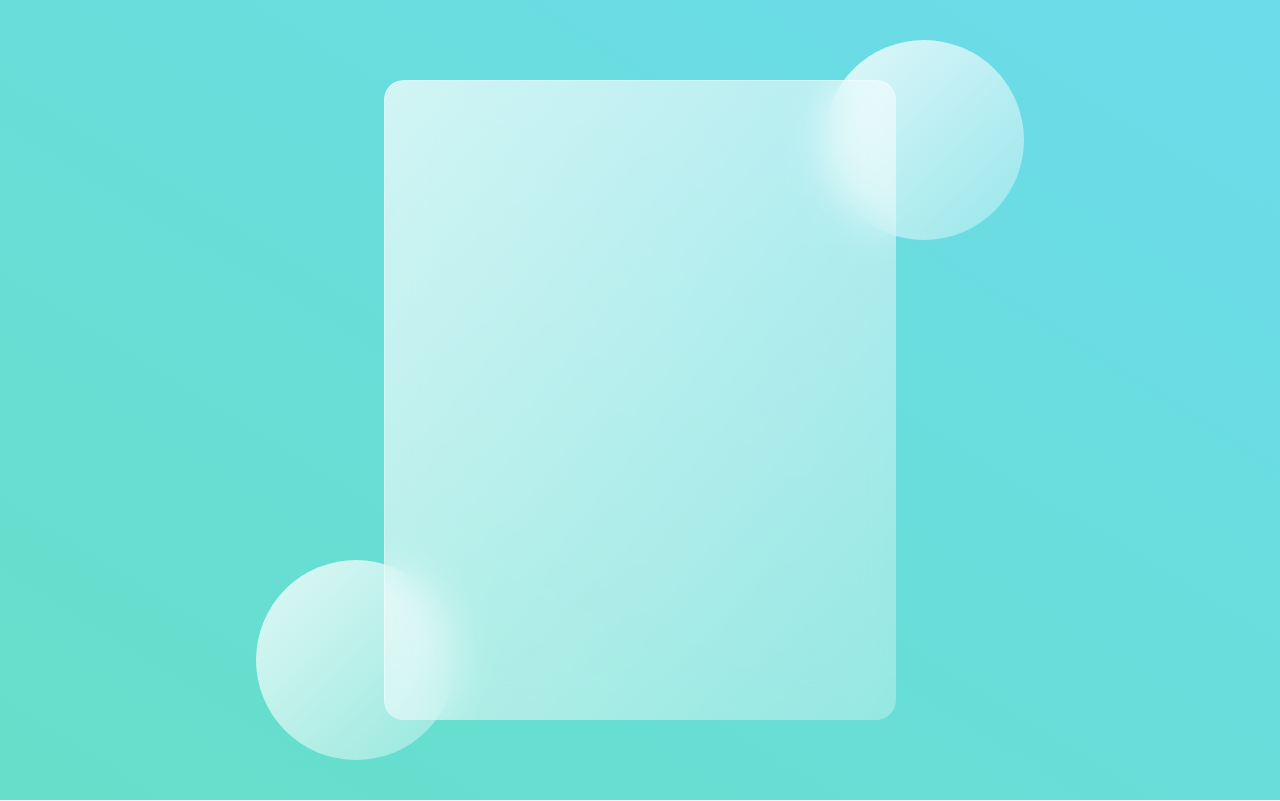
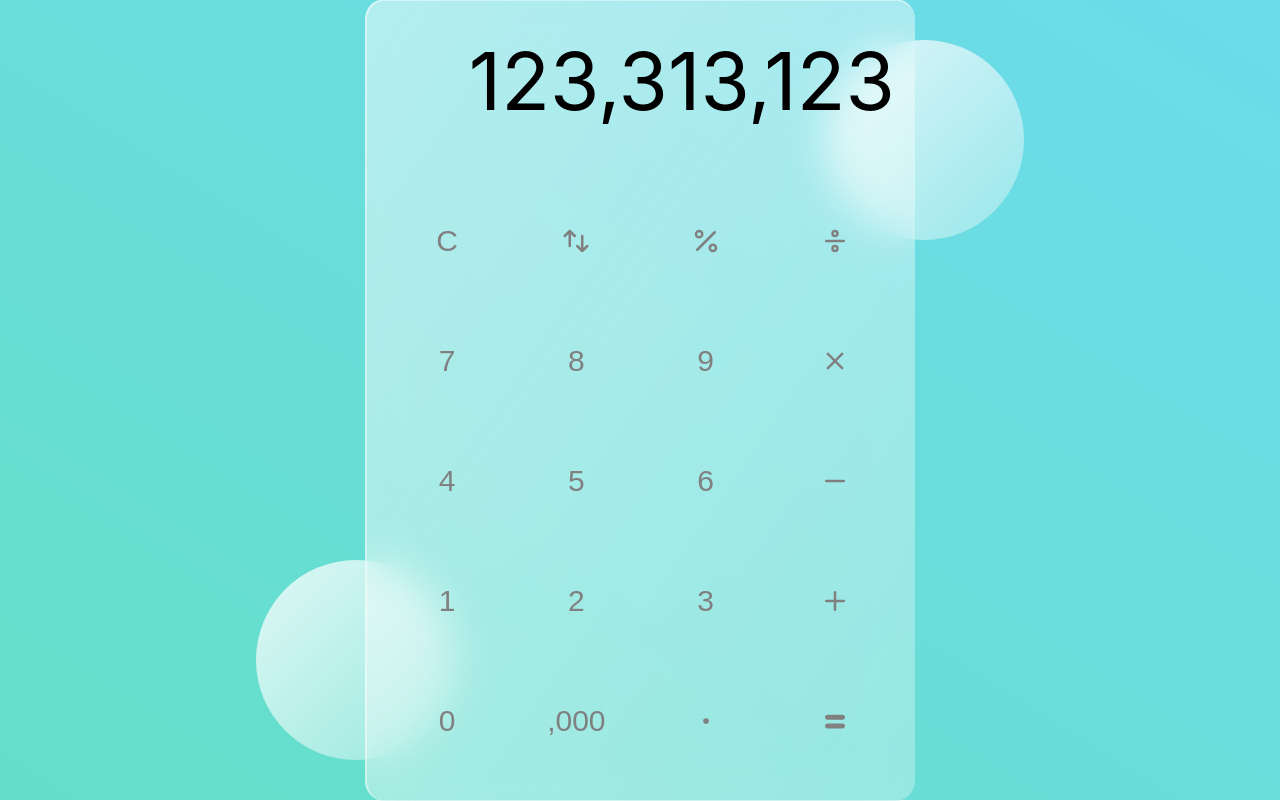
Before and after one commit to keemtj/project-calculator, a React (Create React App) app: page / in a window 1280 px wide. Built offline with nearby package versions, Linux system fonts and the light colour scheme.

Commit message:
:white_check_mark: Test react-icons

```diff
--- a/package.json
+++ b/package.json
@@ -10,6 +10,7 @@
     "eslint-config-prettier": "^7.2.0",
     "react": "^17.0.1",
     "react-dom": "^17.0.1",
+    "react-icons": "^4.2.0",
     "react-scripts": "4.0.2",
     "styled-components": "^5.2.1",
     "styled-icons": "^10.27.0",
--- a/src/Calculator.js
+++ b/src/Calculator.js
@@ -1,20 +1,32 @@
 import React from 'react';
 import styled from 'styled-components';
+import Keypad from './Keypad';
+import Viewer from './Viewer';
 
 const Calculator = () => {
-  return <Glass></Glass>;
+  return (
+    <Glass>
+      <Viewer />
+      <Keypad />
+    </Glass>
+  );
 };
 
 const Glass = styled.section`
-  width: 40%;
-  min-height: 80vh;
+  display: flex;
+  flex-flow: column nowrap;
+  align-items: center;
+  justify-content: flex-start;
+  width: 40vw;
+  min-width: 55rem;
+  height: auto;
   background: linear-gradient(
     to right bottom,
-    rgba(255, 255, 255, 0.7),
+    rgba(255, 255, 255, 0.5),
     rgba(255, 255, 255, 0.3)
   );
-  border-top: 1px solid rgba(255, 255, 255, 0.5);
-  border-left: 1px solid rgba(255, 255, 255, 0.5);
+  border-top: 2px solid rgba(255, 255, 255, 0.5);
+  border-left: 2px solid rgba(255, 255, 255, 0.5);
   border-radius: 2rem;
   z-index: 2;
   backdrop-filter: blur(2rem);
--- a/src/Circle.js
+++ b/src/Circle.js
@@ -1,8 +1,12 @@
 import React from 'react';
 import styled from 'styled-components';
 
-const Circle = ({ r, top, bottom, left, right }) => {
-  return <StCircle r={r} top={top} bottom={bottom} left={left} right={right} />;
+const Circle = ({ r, top, bottom, left, right, children }) => {
+  return (
+    <StCircle r={r} top={top} bottom={bottom} left={left} right={right}>
+      {children}
+    </StCircle>
+  );
 };
 
 const StCircle = styled.div`
--- /dev/null
+++ b/src/Keypad.js
@@ -0,0 +1,85 @@
+import React from 'react';
+import styled from 'styled-components';
+import { FiPlus, FiMinus, FiDivide, FiPercent } from 'react-icons/fi';
+import { MdClear } from 'react-icons/md';
+import { TiEquals } from 'react-icons/ti';
+import { HiOutlineSwitchVertical } from 'react-icons/hi';
+import { BsDot } from 'react-icons/bs';
+
+const Keypad = () => {
+  return (
+    <StKeypad>
+      <StKey>C</StKey>
+      <StKey>
+        <HiOutlineSwitchVertical />
+      </StKey>
+      <StKey>
+        <FiPercent />
+      </StKey>
+      <StKey>
+        <FiDivide />
+      </StKey>
+      <StKey>7</StKey>
+      <StKey>8</StKey>
+      <StKey>9</StKey>
+      <StKey>
+        <MdClear />
+      </StKey>
+      <StKey>4</StKey>
+      <StKey>5</StKey>
+      <StKey>6</StKey>
+      <StKey>
+        <FiMinus />
+      </StKey>
+      <StKey>1</StKey>
+      <StKey>2</StKey>
+      <StKey>3</StKey>
+      <StKey>
+        <FiPlus />
+      </StKey>
+      <StKey>0</StKey>
+      <StKey>,000</StKey>
+      <StKey>
+        <BsDot />
+      </StKey>
+      <StKey>
+        <TiEquals />
+      </StKey>
+    </StKeypad>
+  );
+};
+
+const StKeypad = styled.div`
+  display: flex;
+  flex-flow: row wrap;
+  align-items: center;
+  justify-content: space-between;
+  width: 100%;
+  height: 100%;
+  padding: 2rem;
+`;
+
+const StKey = styled.button`
+  /* border: 1px solid red; */
+  display: flex;
+  align-items: center;
+  justify-content: center;
+  margin: 1rem;
+  width: 10rem;
+  height: 10rem;
+  border-radius: 2rem;
+  font-size: 3rem;
+  color: grey;
+  cursor: pointer;
+  outline: none;
+
+  &:hover {
+    border-top: 2px solid rgba(255, 255, 255, 0.5);
+    border-left: 2px solid rgba(255, 255, 255, 0.5);
+    border-radius: 2rem;
+    backdrop-filter: blur(2rem);
+    color: black;
+  }
+`;
+
+export default Keypad;
--- a/src/ResetStyle.js
+++ b/src/ResetStyle.js
@@ -6,6 +6,7 @@ const ResetStyle = createGlobalStyle`
   *,
   * & {
     box-sizing: border-box;
+    user-select: none;
   }
   html {
     font-size: 10px;
--- /dev/null
+++ b/src/Viewer.js
@@ -0,0 +1,16 @@
+import React from 'react';
+import styled from 'styled-components';
+
+const Viewer = () => {
+  return <StViewer>123,313,123</StViewer>;
+};
+
+const StViewer = styled.div`
+  width: 100%;
+  margin: 2rem;
+  padding: 2rem;
+  font-size: 8rem;
+  text-align: right;
+`;
+
+export default Viewer;
```
Also changed, not shown: 1 other file (tests, documents, lock files or other folders).
